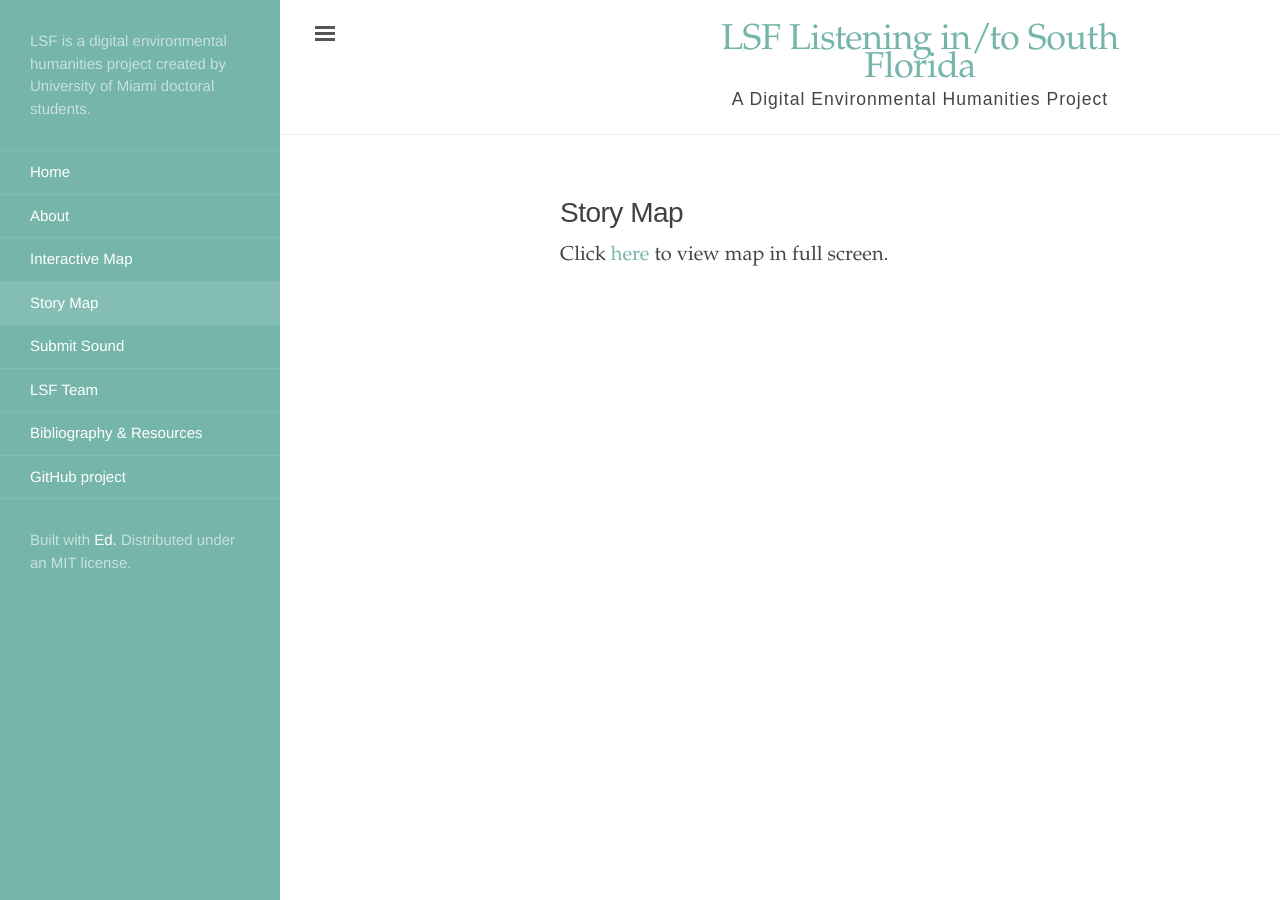
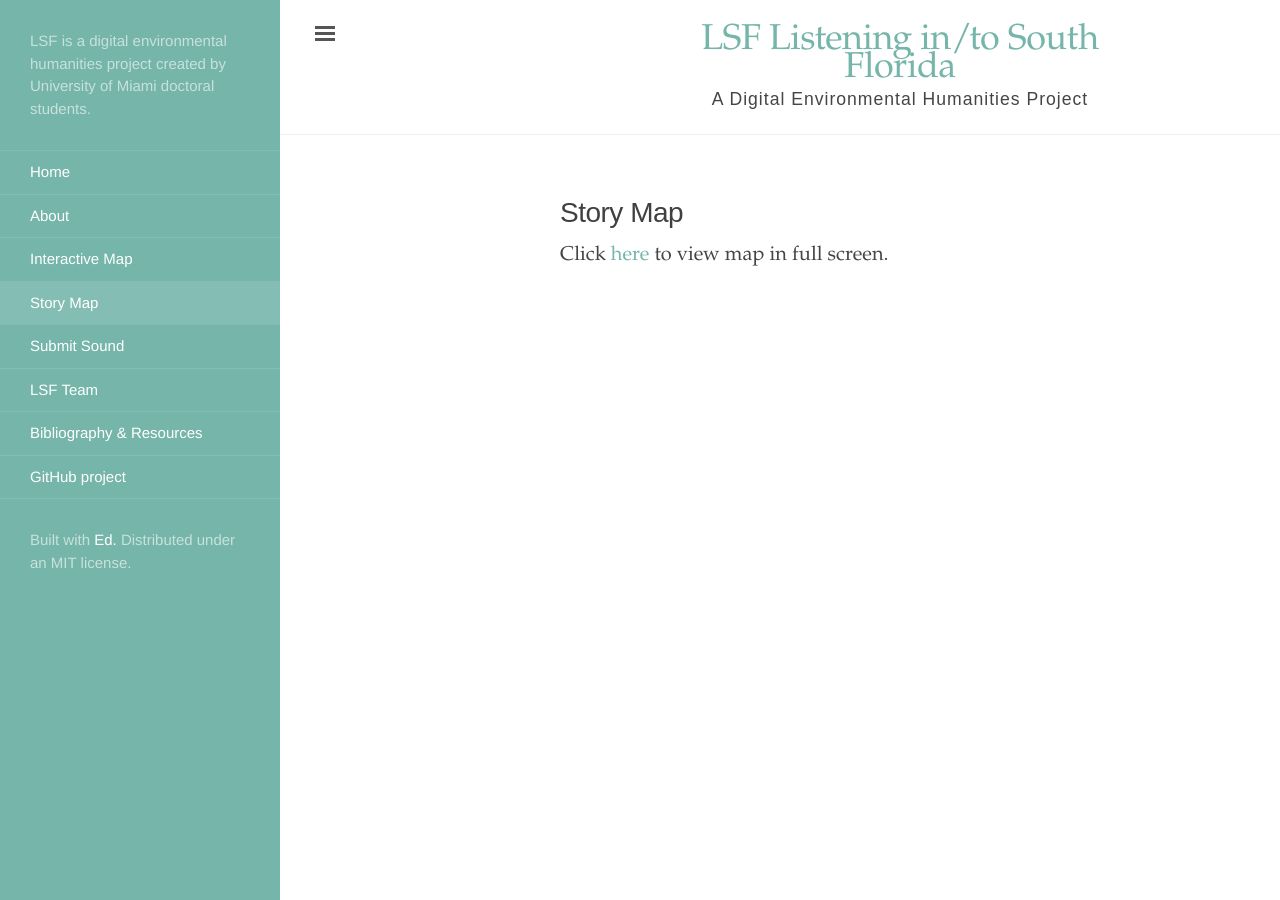
Before and after one commit to rm4-25/lsf_3, a Jekyll site: the page built from Story Map.html, in a window 1280 px wide. Built offline with Jekyll 4.4.1, drawn with Linux system fonts in a browser that asks for light colours.

Commit message:
Update _ed.scss
Added 50px to padding-right and made padding-right for container 3rem.

```diff
--- a/_sass/_ed.scss
+++ b/_sass/_ed.scss
@@ -65,6 +65,7 @@
   overflow: hidden;
   width: 100%;
   height: 100%;
+  padding-right: 50px
  /* padding-top: 0%;
   padding-bottom: 0%; /* 4:5 Aspect Ratio (125%) 1:1 Aspect Ratio (100%) 4:3 Aspect Ratio (75%) 16:9 Aspect Ratio (divide 9 by 16 = 0.5625) (56.25%) */
 }
@@ -102,7 +103,7 @@
 .container {
   max-width: 38rem;
   padding-left:  1rem;
-  padding-right: 1rem;
+  padding-right: 3rem;
   margin-left:  auto;
   margin-right: auto;
 }
```
